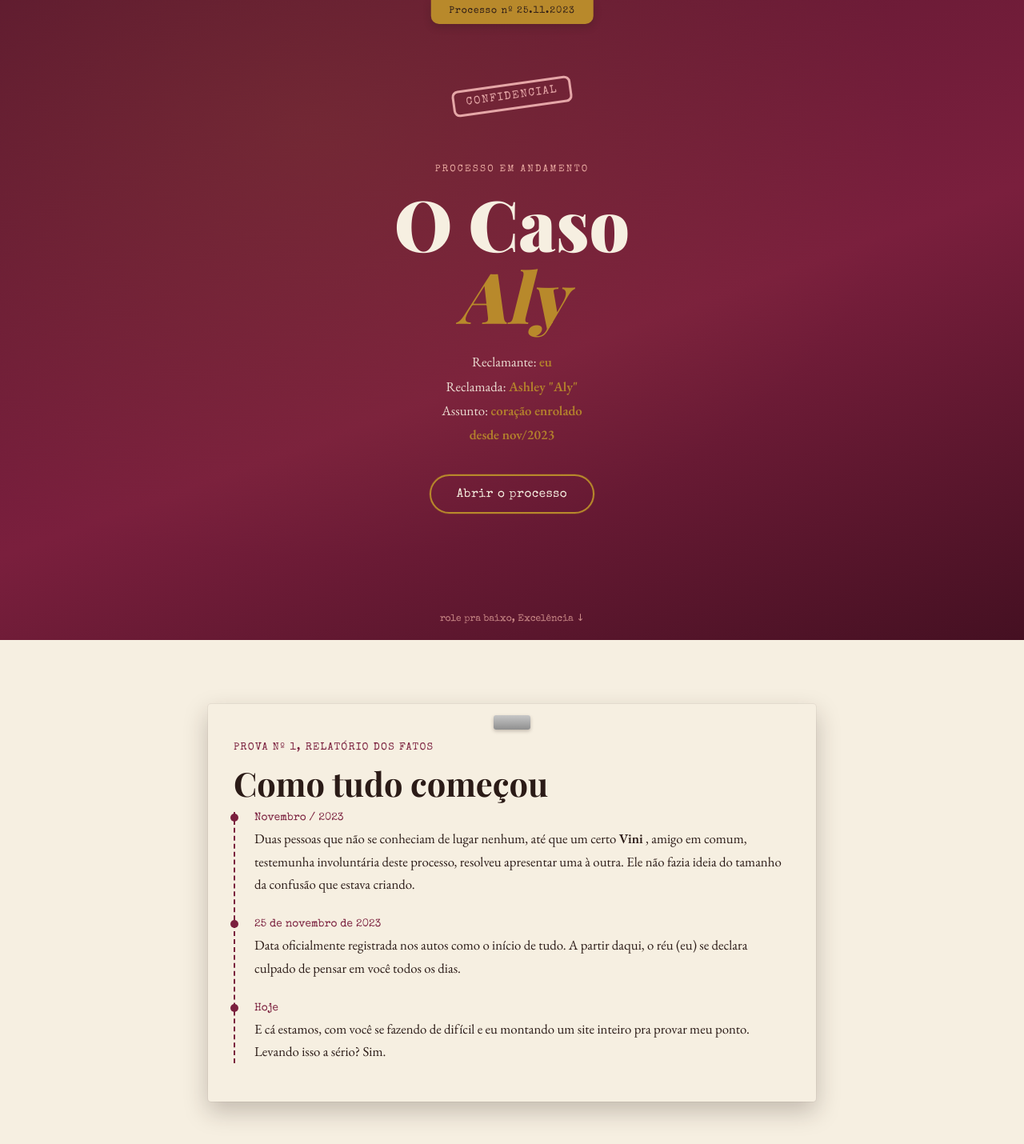
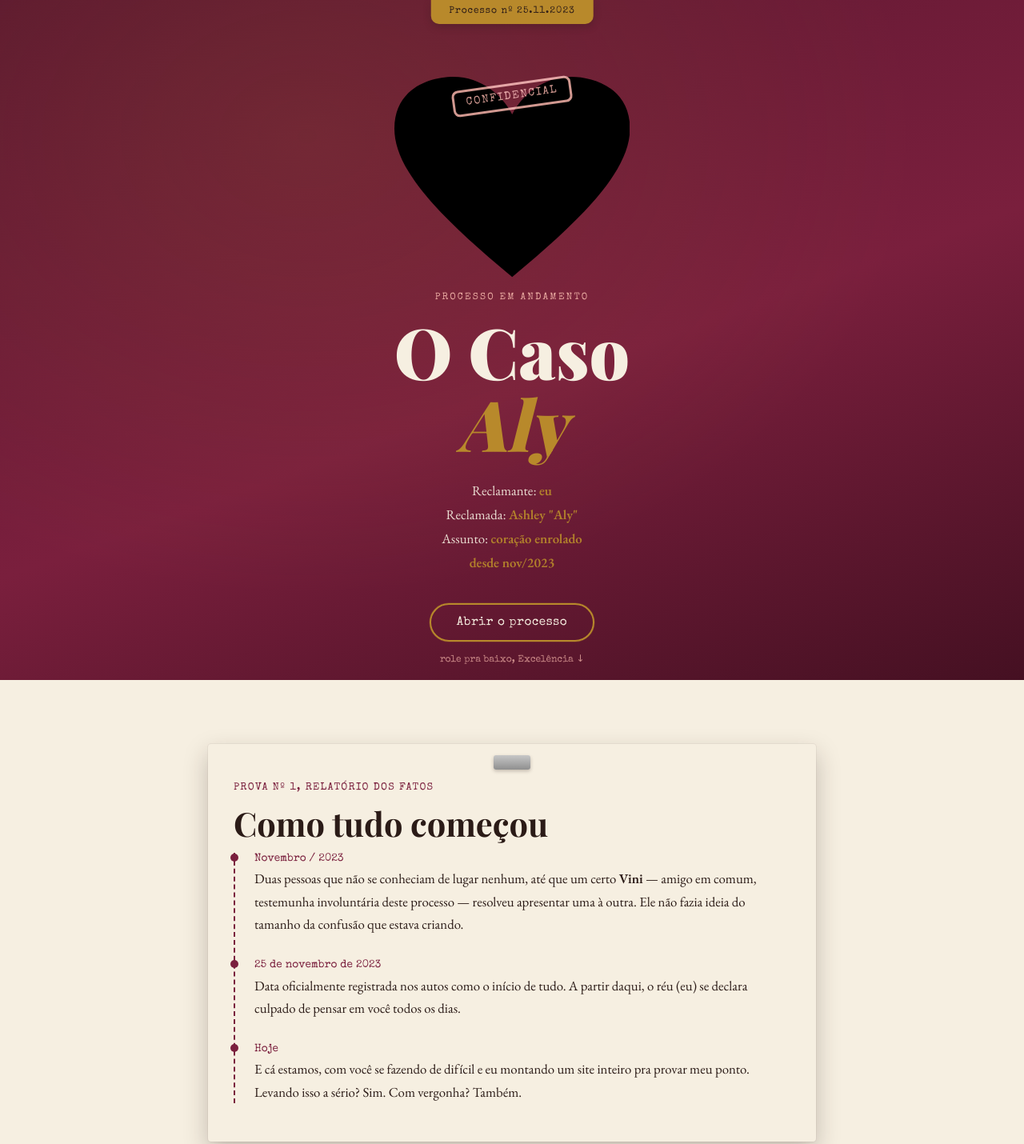
Before and after one commit to apothesi/projeto, a plain HTML site: page index.html in a window 1280 px wide. Shown: the top 1430 px of the page at 80% size. Drawn offline with nearby package versions, Linux system fonts and the light colour scheme; a web font is replaced by a local one.

Commit message:
Update index.html

```diff
--- a/index.html
+++ b/index.html
@@ -4,6 +4,7 @@
 <meta charset="UTF-8">
 <meta name="viewport" content="width=device-width, initial-scale=1.0">
 <title>Processo nº 25.11.2023 — Caso Aly ❤</title>
+<link rel="icon" type="image/svg+xml" href="favicon.svg">
 <link rel="preconnect" href="https://fonts.googleapis.com">
 <link href="https://fonts.googleapis.com/css2?family=Special+Elite&family=Playfair+Display:ital,wght@0,500;0,700;0,900;1,500&family=EB+Garamond:ital,wght@0,400;0,500;0,600;1,400&display=swap" rel="stylesheet">
 <link rel="stylesheet" href="style.css">
@@ -16,6 +17,15 @@
   <div class="stamp stamp-confidencial">CONFIDENCIAL</div>
   <div class="folder-tab">Processo nº 25.11.2023</div>
   <div class="cover-content">
+    <svg class="heart-icon" viewBox="0 0 100 90" xmlns="http://www.w3.org/2000/svg" aria-hidden="true">
+      <path d="M50 85
+               C 20 60, 0 40, 0 22
+               C 0 5, 15 0, 25 0
+               C 37 0, 46 8, 50 16
+               C 54 8, 63 0, 75 0
+               C 85 0, 100 5, 100 22
+               C 100 40, 80 60, 50 85 Z"/>
+    </svg>
     <p class="eyebrow">Processo em andamento</p>
     <h1 class="case-title">O Caso<br><span>Aly</span></h1>
     <p class="parties">
@@ -36,8 +46,8 @@
       <div class="timeline-item">
         <span class="timeline-date">Novembro / 2023</span>
         <p>Duas pessoas que não se conheciam de lugar nenhum, até que um certo
-          <strong>Vini</strong> , amigo em comum, testemunha involuntária deste
-          processo, resolveu apresentar uma à outra. Ele não fazia ideia do
+          <strong>Vini</strong> — amigo em comum, testemunha involuntária deste
+          processo — resolveu apresentar uma à outra. Ele não fazia ideia do
           tamanho da confusão que estava criando.</p>
       </div>
       <div class="timeline-item">
@@ -48,7 +58,8 @@
       <div class="timeline-item">
         <span class="timeline-date">Hoje</span>
         <p>E cá estamos, com você se fazendo de difícil e eu montando um site
-          inteiro pra provar meu ponto. Levando isso a sério? Sim.</p>
+          inteiro pra provar meu ponto. Levando isso a sério? Sim. Com vergonha?
+          Também.</p>
       </div>
     </div>
   </div>
```
